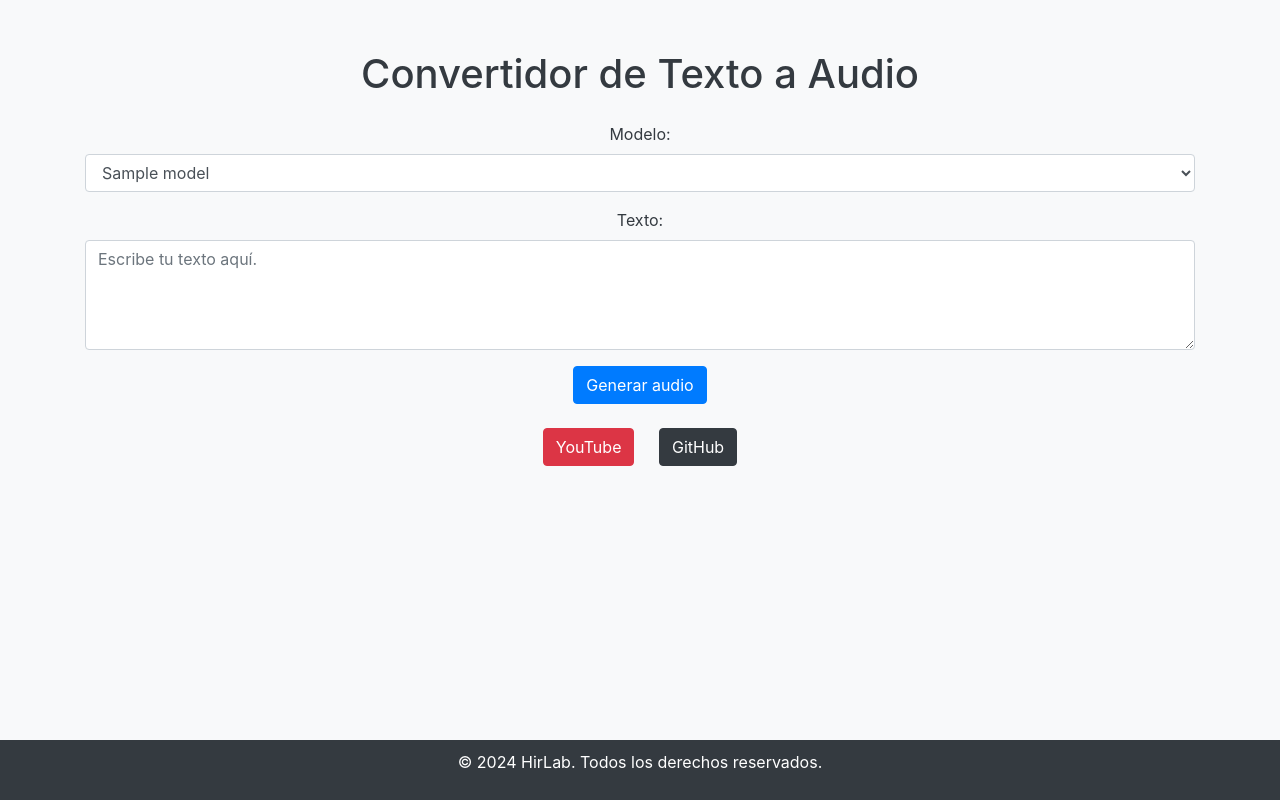
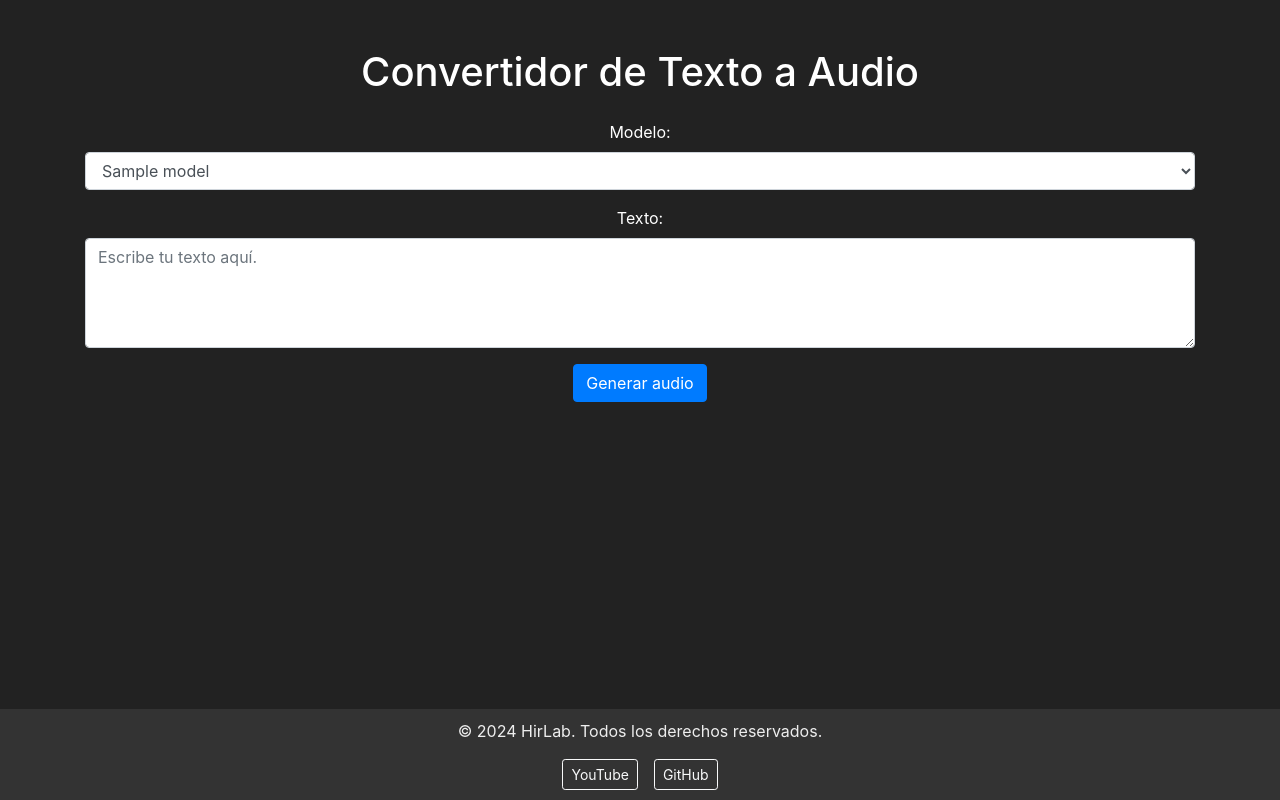
Before and after one commit to HirCoir/Piper-TTS-Tools, a Flask app: template templates/index.html in a window 1280 px wide. Run offline with Flask 3, Linux system fonts and the light colour scheme; the template is opened without the code that fills it: most values are stand-ins (such as "Sample title", 1, 10 or a date in 2020); parts of the project's set-up code (start-up, migrations or seed data) failed here and were passed over; some libraries are stand-ins or nearby versions.

Commit message:
Update index.html

```diff
--- a/templates/index.html
+++ b/templates/index.html
@@ -1,6 +1,7 @@
 <!DOCTYPE html>
 <html lang="es">
 <head>
+    <meta charset="UTF-8">
     <meta name="viewport" content="width=device-width, initial-scale=1">
     <meta name="keywords" content="texto a voz, TTS, accesibilidad, productividad, herramientas de voz, HirLab, texto a voz, conversión de texto a voz, IA, Hircoir, herramienta de texto a voz, tts.hircoir.eu.org youtube.com/@hircoir, piper, free tts, free text to voice, convertir texto a voz gratis, free ai tts, texto a voz realista, tts realista, free tts, hircoir.eu.org, convertir texto a voz, hircoir project, https://github.com/HirCoir/Piper-TTS-Tools, como convertir texto a voz, text to spech, spech, de texto a voz, hircoir.site, www.hircoir.site, hircoir ai, hircoir IA">
     <meta name="author" content="HirCoir">
@@ -10,42 +11,37 @@
     <meta property="og:image" content="https://tts.hircoir.eu.org/og-image.jpg">
     <meta name="robots" content="index, follow">
     <link rel="canonical" href="https://tts.hircoir.eu.org">
-    <link rel="icon" type="image/x-icon" href="{{ url_for('favicon') }}">
+    <link rel="icon" type="image/x-icon" href="https://tts.hircoir.eu.org/favicon.ico">
     <title>TTS Hircoir - Plataforma de Texto a Voz</title>
-    <link rel="stylesheet" href="https://maxcdn.bootstrapcdn.com/bootstrap/4.5.2/css/bootstrap.min.css">
+    <link href="https://stackpath.bootstrapcdn.com/bootstrap/4.5.2/css/bootstrap.min.css" rel="stylesheet">
     <style>
         body {
-            background-color: #f8f9fa;
-            color: #343a40;
+            background-color: #222;
+            color: #fff;
         }
-        .container {
-            margin-top: 50px;
+        .btn-primary, .btn-primary:hover, .btn-primary:focus {
+            background-color: #007bff;
+            border-color: #007bff;
         }
         footer {
-            position: fixed;
-            bottom: 0;
-            width: 100%;
-            background-color: #343a40;
-            color: #fff;
+            background-color: #333;
+            color: #eee;
             padding: 10px 0;
             text-align: center;
-        }
-        .social-buttons {
-            margin-top: 20px;
-        }
-        .social-buttons a {
-            margin: 0 10px;
-            color: #fff;
+            position: fixed;
+            width: 100%;
+            bottom: 0;
         }
     </style>
 </head>
 <body>
     <div class="container text-center">
-        <h1>Convertidor de Texto a Audio</h1>
+        <h1 class="mt-5">Convertidor de Texto a Audio</h1>
         <form id="conversion-form" class="mt-4">
             <div class="form-group">
                 <label for="model">Modelo:</label>
                 <select id="model" name="model" class="form-control">
+                    <!-- Opciones del modelo -->
                     {% for model in model_options %}
                     <option value="{{ model }}">{{ model }}</option>
                     {% endfor %}
@@ -53,23 +49,29 @@
             </div>
             <div class="form-group">
                 <label for="text">Texto:</label>
-                <textarea id="text" name="text" rows="4" maxlength="1000" placeholder="Escribe tu texto aquí." class="form-control autosize"></textarea>
+                <textarea id="text" name="text" rows="4" maxlength="1000" class="form-control autosize" placeholder="Escribe tu texto aquí."></textarea>
             </div>
             <button type="submit" class="btn btn-primary">Generar audio</button>
         </form>
         <div id="audio-container" class="mt-4"></div>
-        <div class="social-buttons">
-            <a href="https://www.youtube.com/@hircoir" target="_blank" class="btn btn-danger">YouTube</a>
-            <a href="https://github.com/HirCoir/Piper-TTS-Tools" target="_blank" class="btn btn-dark">GitHub</a>
-        </div>
     </div>
+
     <footer>
         <p>© 2024 HirLab. Todos los derechos reservados.</p>
+        <div class="d-flex justify-content-center">
+            <a href="https://youtube.com/@hircoir" class="btn btn-outline-light btn-sm mx-2" target="_blank">
+                <i class="fab fa-youtube"></i> YouTube
+            </a>
+            <a href="https://github.com/HirCoir/Piper-TTS-Tools" class="btn btn-outline-light btn-sm mx-2" target="_blank">
+                <i class="fab fa-github"></i> GitHub
+            </a>
+        </div>
     </footer>
-    <script src="https://cdnjs.cloudflare.com/ajax/libs/autosize.js/4.0.2/autosize.min.js"></script>
+
     <script src="https://code.jquery.com/jquery-3.5.1.slim.min.js"></script>
     <script src="https://cdn.jsdelivr.net/npm/@popperjs/core@2.9.2/dist/umd/popper.min.js"></script>
-    <script src="https://maxcdn.bootstrapcdn.com/bootstrap/4.5.2/js/bootstrap.min.js"></script>
+    <script src="https://stackpath.bootstrapcdn.com/bootstrap/4.5.2/js/bootstrap.min.js"></script>
+    <script src="https://cdnjs.cloudflare.com/ajax/libs/autosize.js/4.0.2/autosize.min.js"></script>
     <script>
         document.getElementById('conversion-form').addEventListener('submit', async function (e) {
             e.preventDefault();
```
